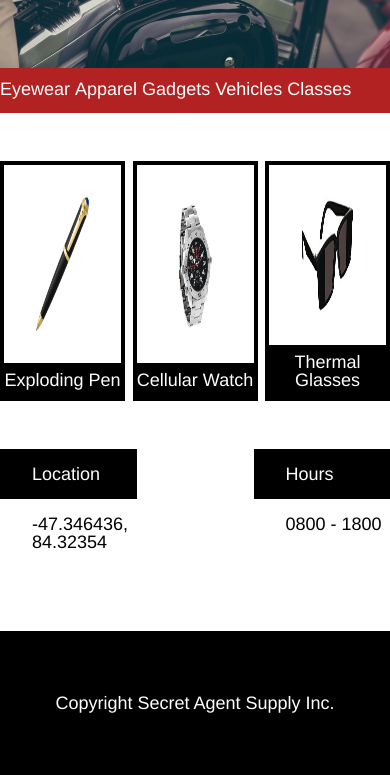
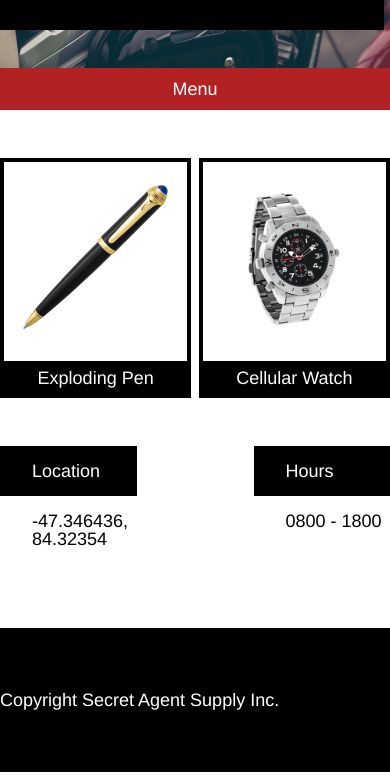
Before and after one commit to laurenbertca/secret-agent-supply, a plain HTML site: page index.html in a window 390 px wide. Shown: the part 377-1152 px from the top of the page. Drawn offline with Linux system fonts and the light colour scheme.

Commit message:
added responsive elements for desktop and tablet sizes

```diff
--- a/index.html
+++ b/index.html
@@ -24,21 +24,23 @@
 		</div>
 	  </div>
 	  <div class="nav">
-	  	<div class="content-container">
-	  	  <nav>
-	  		<div class="nav-item">Eyewear
+	  	<div class="nav-items content-container">
+
+	  		<div class="nav-item full-nav">Eyewear
 	  		</div>
-	  		<div class="nav-item">Apparel
+	  		<div class="nav-item full-nav">Apparel
 	  		</div>
-	  		<div class="nav-item">Gadgets
+	  		<div class="nav-item full-nav">Gadgets
 	  		</div>
-	  		<div class="nav-item">Vehicles
+	  		<div class="nav-item full-nav">Vehicles
 	  		</div>
-	  		<div class="nav-item">Classes
+	  		<div class="nav-item full-nav">Classes
 	  		</div>
-	  		<div class="nav-item">Contact
+	  		<div class="nav-item full-nav">Contact
 	  		</div>
-	      </nav>
+	  		<div class="nav-item" id="menu">Menu
+	  		</div>
+
 	    </div>
 	  </div>
 	  <div class="featured-items-section content-container">
@@ -47,10 +49,10 @@
 	  		<h3>Exploding Pen</h3>
 	  	</div>
 	  	<div class="featured-item">
-	  		<img src="./resources/images/watch.png">
+	  		<img src="./resources/images/watch.png" id="watch">
 	  		<h3>Cellular Watch</h3>
 	  	</div>
-	  	<div class="featured-item">
+	  	<div class="featured-item" id="glasses">
 	  		<img src="./resources/images/glasses.png">
 	  		<h3>Thermal Glasses</h3>
 	  	</div>
--- a/resources/css/style.css
+++ b/resources/css/style.css
@@ -1,10 +1,20 @@
 body {
 	font-size: 18px;
 	font-family: Helvetica;
+
+
 }
 
 h1, h3 {
 	color: white;
+}
+
+footer {
+	display: inline-flex;
+	background-color: black;
+	height: 9rem;
+	justify-content: center;
+	width: 100%;
 }
 
 .content-container {
@@ -64,6 +74,7 @@ h1, h3 {
 .big-picture {
 	display: flex;
 	justify-content: flex-start;
+	align-items: center;
 	width: 100%;
 }
 
@@ -71,43 +82,41 @@ h1, h3 {
 	display: flex;
 	background-color: black;
 	flex-direction: column;
-	height: 11rem;
 	width: 20rem;
-	padding-left: 3rem;
 	margin-top: 9rem;
 	font-weight: bold;
+	padding: 3rem 2rem;
+	justify-content: center;
 }
 
 .arrivals-language h3 {
 	font-size: 1rem;
-	margin-top: 2rem;
 }
 
 .arrivals-language h1 {
 	font-size: 2rem;
-	margin-top: 0.25rem;
+	padding-top: 0.25rem;
 }
 
 
 .nav {
 	display: flex;
+	justify-content: center;
 	background-color: firebrick;
 	width: 100%;
-	height: 2.82rem;
-	justify-content: center;
 }
 
 .nav-items {
-    display: inline-flex;
+	display: flex;
+	justify-content: space-between;
     width: 100%;
-    justify-content: space-between;
 }
 
 .nav-item {
 	display: inline-flex;
 	color: white;
-	margin-top: 0.75rem;
-	margin-bottom: 0.75rem;
+	padding-top: 0.75rem;
+	padding-bottom: 0.75rem;
 }
 
 .featured-items-section {
@@ -122,14 +131,16 @@ h1, h3 {
 	display: inline-flex;
 	flex-direction: column;
 	width: 30%;
+	justify-content: center;
+	align-items: center;
 	border: 4px solid black;
-	justify-content: center;
+	padding-bottom: 0.5rem;
 }
 
 .featured-item img {
 	display: block;
 	height: 9rem;
-	width: auto;
+	max-width: 100%;
 	padding: 2rem;
 
 }
@@ -139,6 +150,7 @@ h1, h3 {
 	text-align: center;
 	padding-top: 0.5rem;
 	padding-bottom: 0.5rem;
+	width: 100%;
 }
 
 .contact-info {
@@ -169,17 +181,47 @@ h1, h3 {
 }
 
 
-footer {
-	display: inline-flex;
-	background-color: black;
-	height: 9rem;
-	justify-content: center;
-	width: 100%;
-}
-
 .footer {
 	display: flex;
 	justify-content: flex-start;
-	align-items: center
+	width: 100%;
+	align-items: center;
+}
+
+#glasses {
+	padding-bottom: 0rem;
+}
+
+@media only screen and (min-width: 1024px) {
+	#menu {
+		display: none;
+	}
 
 }
+
+@media only screen and (max-width: 1024px) {
+	.featured-item {
+		width: 47%;
+		height: auto;
+	}
+
+	.featured-item img {
+		max-width: 100%;
+	}
+
+	#glasses {
+		display: none;
+	}
+
+	.full-nav {
+		display: none;
+	}
+
+	.nav-items {
+		justify-content: center;
+	}
+
+
+}
+
+@media only screen and (max-width: 470px)
```
